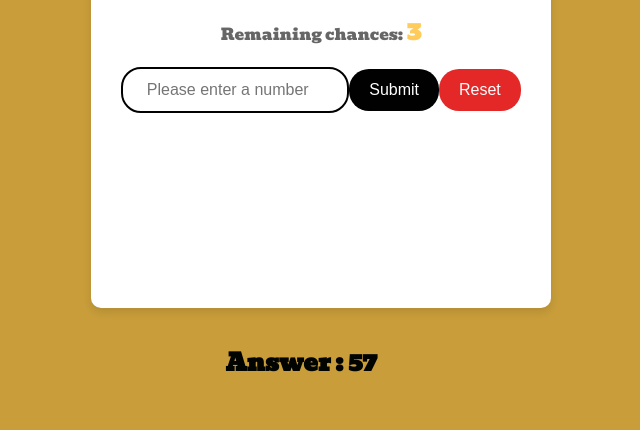
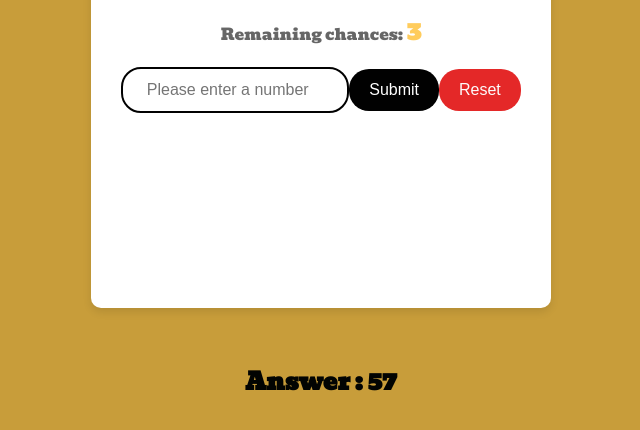
Before and after one commit to MINYOUNG-SEOK/first-noona-project, a plain HTML site: page index.html in a window 1280 px wide. Shown: the part 382-812 px from the top of the page, without its empty margins (319-959 px from the left). Drawn offline with Linux system fonts and the light colour scheme.

Commit message:
Update style.css

```diff
--- a/style.css
+++ b/style.css
@@ -111,7 +111,9 @@ body {
     #answer {
         position: fixed;
         bottom: 20px;
-        right: 73vh;
+        left: 50%;
+        transform: translate(-50%, 50%);
+        text-align: center;
         font-size: 1.5rem; /* 반응형 폰트 크기 */
         margin-top: 0.5rem; /* 간격 조정 */
         font-weight: bold;
```
Lines whose indentation alone changed are shown as unchanged.
